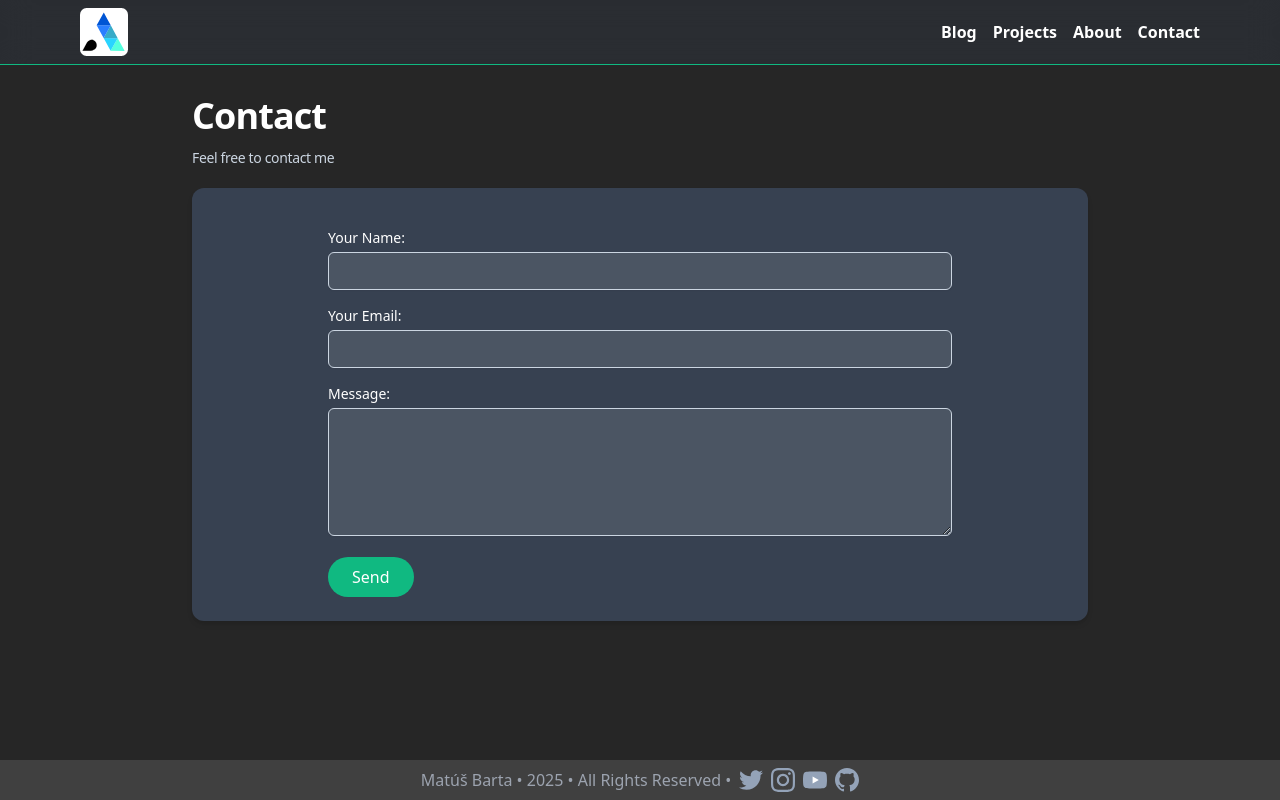
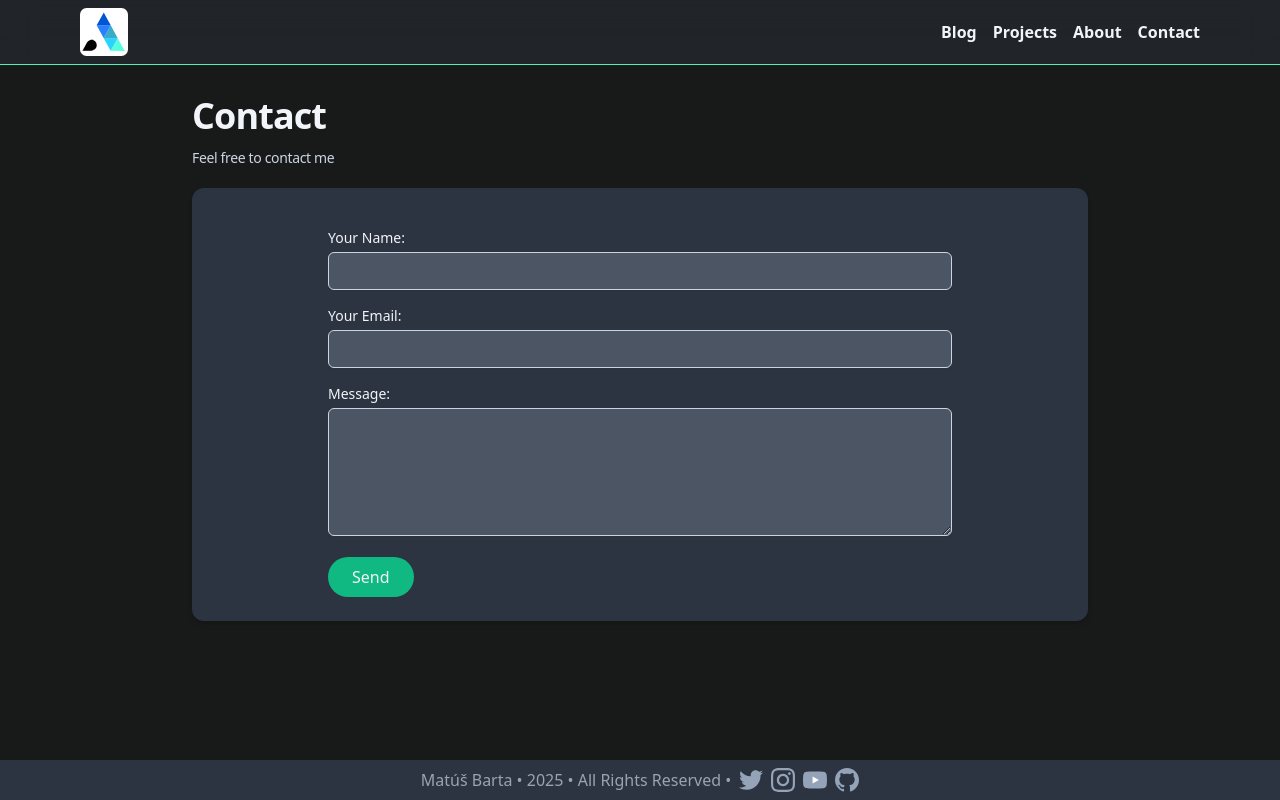
Before and after one commit to matus-barta/personal-web, a SvelteKit app: page /contact in a window 1280 px wide. Built offline with nearby package versions, Linux system fonts and the light colour scheme.

Commit message:
updating styles and some more nice color

```diff
--- a/src/app.css
+++ b/src/app.css
@@ -3,22 +3,22 @@
 @tailwind utilities;
 
 html {
-	@apply bg-neutral-800;
+	@apply bg-background text-slate-100;
 }
 a {
-	@apply text-emerald-500 hover:text-lime-300;
+	@apply text-accent-color hover:text-accent-color-lighter;
 }
 body {
 	@apply min-w-[450px];
 }
 h1 {
-	@apply text-2xl md:text-4xl font-bold pb-3 text-white tracking-tight;
+	@apply text-2xl md:text-4xl font-bold pb-3  tracking-tight;
 }
 h2 {
-	@apply tracking-tight font-bold text-white text-xl md:text-2xl mt-5;
+	@apply tracking-tight font-bold  text-xl md:text-2xl mt-5;
 }
 h3 {
-	@apply tracking-tight text-sm text-slate-300;
+	@apply tracking-tight text-slate-300 text-sm;
 }
 h4 {
 	@apply tracking-tight text-slate-300 italic;
@@ -27,11 +27,11 @@ pre {
 	@apply bg-neutral-800 rounded-xl mx-8 p-4 border-l-4 border-cyan-500 text-sm;
 }
 p {
-	@apply mt-4 text-white;
+	@apply mt-4;
 }
 
 ul {
-	@apply mt-4 list-disc ml-10 text-white;
+	@apply mt-4 list-disc ml-10;
 }
 
 input {
@@ -50,3 +50,10 @@ textarea {
 button {
 	@apply px-6 py-2 text-base bg-emerald-500 hover:bg-emerald-600 active:bg-emerald-700 focus:outline-none rounded-full;
 }
+img {
+	@apply rounded-lg;
+}
+
+.window {
+	@apply bg-window-gray rounded-xl flex flex-col;
+}
--- a/src/lib/components/footer.svelte
+++ b/src/lib/components/footer.svelte
@@ -5,7 +5,7 @@
 	var gh = '/media/social/gh-grey.svg';
 </script>
 
-<footer class="w-full h-10 bg-neutral-700 text-slate-400 p-2 flex justify-center space-x-2">
+<footer class="w-full h-10 bg-window-gray text-slate-400 p-2 flex justify-center space-x-2">
 	<p class="text-gray-400 m-0">Matúš Barta • {new Date().getFullYear()} • All Rights Reserved •</p>
 	<a href="https://twitter.com/anonymus64">
 		<img
@@ -59,6 +59,6 @@
 
 <style>
 	img {
-		@apply h-6 w-6;
+		@apply h-6 w-6 rounded-none fill-slate-400;
 	}
 </style>
--- a/src/lib/components/nav.svelte
+++ b/src/lib/components/nav.svelte
@@ -1,10 +1,10 @@
 <nav
-	class="bg-gray-700 backdrop-filter backdrop-blur-lg bg-opacity-30 w-screen border-b border-emerald-500 fixed min-w-[450px] z-10"
+	class="bg-gray-700 backdrop-filter backdrop-blur-lg bg-opacity-30 w-screen border-b border-accent-color fixed min-w-[450px] z-10"
 >
 	<div class="max-w-6xl mx-auto px-4">
 		<div class="flex items-center justify-between h-16">
 			<a href="/">
-				<img src="/media/logo.svg" class="w-12 h-12" alt="logo" />
+				<img src="/media/logo.svg" class="w-12 h-12 rounded-none" alt="logo" />
 			</a>
 			<div class="flex space-x-4">
 				<a href="/blog">Blog</a>
@@ -18,9 +18,9 @@
 
 <style>
 	a {
-		@apply font-bold text-white;
+		@apply font-bold text-slate-100;
 	}
 	a:hover {
-		@apply text-emerald-500;
+		@apply text-accent-color;
 	}
 </style>
--- a/src/routes/+page.svelte
+++ b/src/routes/+page.svelte
@@ -7,7 +7,7 @@
 	<title>Matus Barta | Anonymus09</title>
 </svelte:head>
 
-<div class="bg-gray-700 rounded-xl shadow-md px-3 md:px-6 pt-6 pb-6 flex flex-col">
+<div class="window shadow-md px-3 md:px-6 pt-6 pb-6">
 	<div class="flex justify-between">
 		<div class="flex flex-col">
 			<h1>
@@ -15,7 +15,7 @@
 				<span
 					class="relative ml-2 inline-block before:absolute before:-inset-1 before:block before:-skew-y-3 before:bg-emerald-500"
 				>
-					<span class="relative skew-y-3 text-lime-300"> @anonymus09 </span>
+					<span class="relative skew-y-3 text-accent-color-lighter"> @anonymus09 </span>
 				</span>
 				Barta
 			</h1>
@@ -27,12 +27,12 @@
 		<img class="w-32 h-32 ml-2 rounded-full md:w-40 md:h-40" src="/media/ksp.jpg" alt="logo" />
 	</div>
 	<div class="pt-6 pb-6">
-		<h1 class="text-2xl md:text-4xl font-bold mb-1 text-white tracking-tight">Latest Blog Posts</h1>
+		<h1 class="text-2xl md:text-4xl font-bold mb-1 tracking-tight">Latest Blog Posts</h1>
 		<div class="flex flex-col mb-5">
 			{#each data.posts as post}
 				<div class="flex space-x-2 items-center">
 					<a class="hover:underline" href={post.path}>{post.meta.title}</a>
-					<h4 class="text-xs align-bottom">{post.meta.date}</h4>
+					<h4 class="text-xs align-bottom whitespace-nowrap">{post.meta.date}</h4>
 				</div>
 			{/each}
 		</div>
--- a/src/routes/blog/+page.svelte
+++ b/src/routes/blog/+page.svelte
@@ -11,7 +11,7 @@
 <h1>Personal Blog</h1>
 <h3>Here are all the blog posts</h3>
 
-<div class="bg-gray-700 rounded-xl shadow-md px-3 md:px-6 md:py-6 py-3 flex flex-col mt-5">
+<div class="window shadow-md px-3 md:px-6 md:py-6 py-3 mt-5">
 	<div class="flex flex-col space-y-10">
 		{#each data.posts as post}
 			<div class="flex">
--- a/src/routes/blog/[slug]/+page.svelte
+++ b/src/routes/blog/[slug]/+page.svelte
@@ -9,23 +9,17 @@
 	<link href="/prism/prism.css" rel="stylesheet" />
 </svelte:head>
 
-<div class="bg-gray-700 rounded-xl flex flex-col">
+<div class="window">
 	{#if data.meta.img_transparent}
-		<img
-			src={data.meta.img}
-			alt="blog title"
-			class="w-full h-44 rounded-xl rounded-b-none object-cover bg-slate-100 px-3"
-		/>
+		<img src={data.meta.img} alt="blog title" class="bg-slate-100 px-3" />
 	{:else}
-		<img
-			src={data.meta.img}
-			alt="blog title"
-			class="w-full h-44 rounded-xl rounded-b-none object-cover"
-		/>
+		<img src={data.meta.img} alt="blog title" />
 	{/if}
 	<div class="px-3 md:px-6 pt-2 flex flex-col">
-		<h1 class="p-0 mt-1 mb-5">{data.meta.title}</h1>
-		<h3 class="w-full text-right align-text-bottom">{data.meta.date}</h3>
+		<div class="flex flex-row justify-between items-end">
+			<h1 class="p-0 mt-1 mb-5 w-fit">{data.meta.title}</h1>
+			<h3 class="w-fit mb-5 align-text-bottom whitespace-nowrap">{data.meta.date}</h3>
+		</div>
 		<div
 			class="h-1 my-1 bg-gradient-to-r from-emerald-500 via-sky-500 to-blue-700 w-full rounded-xl"
 		/>
@@ -39,9 +33,6 @@
 
 <style>
 	img {
-		@apply rounded-xl;
-	}
-	code {
-		@apply text-rose-300;
+		@apply w-full h-44 rounded-xl rounded-b-none object-cover;
 	}
 </style>
--- a/src/routes/contact/+page.svelte
+++ b/src/routes/contact/+page.svelte
@@ -10,7 +10,7 @@
 	method="POST"
 	data-netlify="true"
 	action="/success"
-	class="bg-gray-700 rounded-xl shadow-md px-8 pt-6 pb-6 flex justify-center mt-5"
+	class="bg-window-gray rounded-xl shadow-md px-8 pt-6 pb-6 flex justify-center mt-5"
 >
 	<div class="w-full md:w-3/4">
 		<input type="hidden" name="form-name" value="contact-form" />
--- a/src/routes/projects/+page.svelte
+++ b/src/routes/projects/+page.svelte
@@ -9,7 +9,7 @@
 <h1>Projects</h1>
 <h3>Some of my personal projects</h3>
 
-<div class="bg-gray-700 rounded-xl shadow-md px-3 md:px-6 pt-6 pb-6 flex flex-col mt-5">
+<div class="window shadow-md px-3 md:px-6 pt-6 pb-6 mt-5">
 	<Post
 		img="/media/projects/personalweb.png"
 		img_alt="Personal Web logo"
--- a/tailwind.config.cjs
+++ b/tailwind.config.cjs
@@ -1,7 +1,14 @@
 module.exports = {
-  content: ['./src/**/*.{html,js,svelte,ts}'],
+  content: ['./src/**/*.{html,js,svelte,ts}', './blogposts/*.md'],
   theme: {
-    extend: {}
+    extend: {
+      colors: {
+        'accent-color': '#4ff0ba',
+        'accent-color-lighter': '#bef263',
+        'background': '#181a1a',
+        'window-gray': '#2c3441'
+      }
+    }
   },
   plugins: []
 };
```
